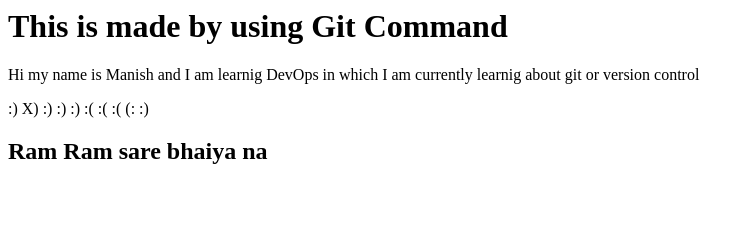
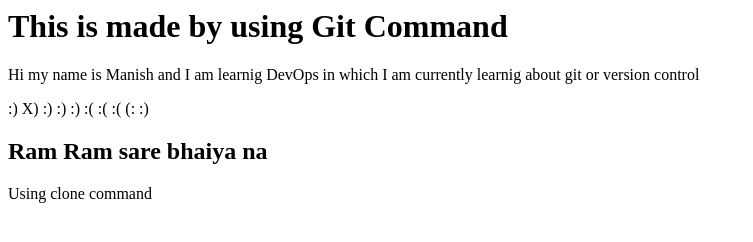
Before and after one commit to Manish85880/learning-devops, a plain HTML site: page index.html in a window 1280 px wide. Shown: the whole page, without its empty margins (0-753 px from the left). Drawn offline with Linux system fonts and the light colour scheme.

Commit message:
using clone command

```diff
--- a/index.html
+++ b/index.html
@@ -7,6 +7,7 @@
 <p> :) X) :) :) :) :( :( :( (: :)
 </p>
 <h2> Ram Ram sare bhaiya na </h2>
+<p> Using clone command </p>
 
 
 <body>
```
